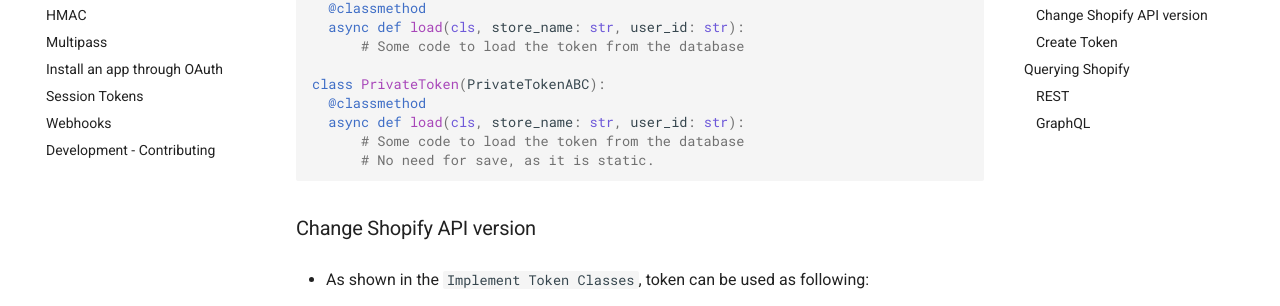
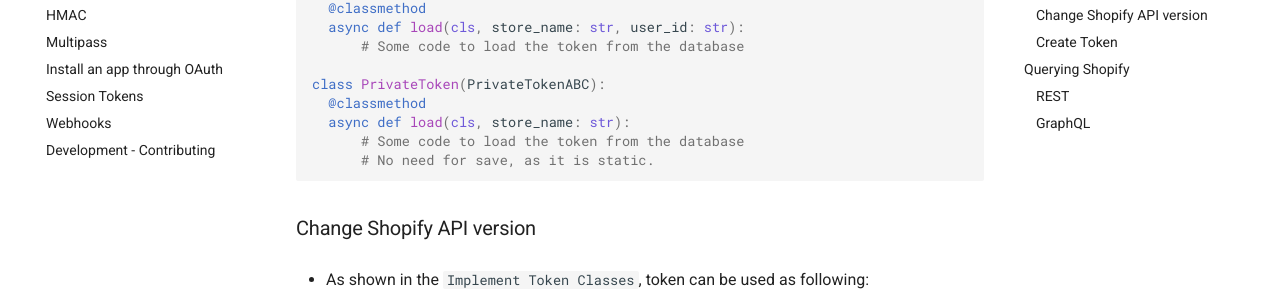
Before and after one commit to SatelCreative/spylib, an MkDocs documentation site: the page built from docs/admin-api.md, in a window 1280 px wide and 900 px high, scrolled down 504 px. Shown: the part 147-453 px from the top of the window. Built offline with MkDocs 1.6.1 and Material for MkDocs 9.7.7, drawn with Linux system fonts in a browser that asks for light colours; comment, search, counter and statistics services are not loaded; the version menu is left out.

Commit message:
remove user_id from PrivateToken load

````diff
--- a/docs/admin-api.md
+++ b/docs/admin-api.md
@@ -29,7 +29,7 @@ class OnlineToken(OnlineTokenABC):
 
 class PrivateToken(PrivateTokenABC):
   @classmethod
-  async def load(cls, store_name: str, user_id: str):
+  async def load(cls, store_name: str):
       # Some code to load the token from the database
       # No need for save, as it is static.
 ```
````
